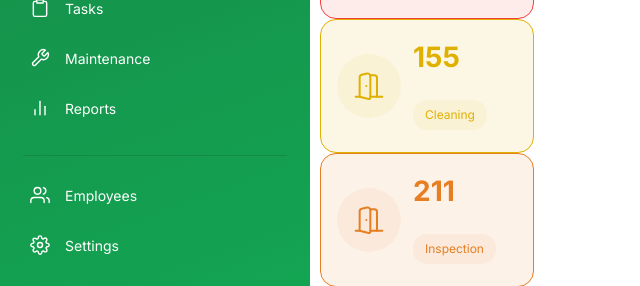
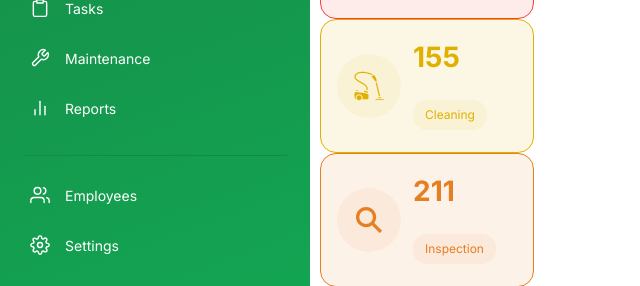
Before and after one commit to Saumya-Kanti-Sarma/SIH-practice, a React (Vite) app in the folder software/: page / in a window 1280 px wide. Shown: the part 259-545 px from the top of the page, without its empty margins (0-640 px from the left). Built offline with nearby package versions, Linux system fonts and the light colour scheme; a web font is replaced by a local one.

Commit message:
feat: added different logos

```diff
--- a/software/src/pages/Home/components/Room/Room.jsx
+++ b/software/src/pages/Home/components/Room/Room.jsx
@@ -1,4 +1,8 @@
 import { LuDoorOpen } from "react-icons/lu";
+import { GiVacuumCleaner } from "react-icons/gi";
+import { GiAutoRepair } from "react-icons/gi";
+import { IoSearchSharp } from "react-icons/io5";
+
 import "./Room.css";
 
 const statusLabels = {
@@ -9,6 +13,21 @@ const statusLabels = {
   maintainance: "Maintainance",
   booked: "Booked",
 };
+
+function RoomIcon({ status }) {
+  if (status == "cleaning") {
+    return <GiVacuumCleaner aria-hidden="true" className="room__icon" />
+  }
+  else if (status == "inspection") {
+    return <IoSearchSharp aria-hidden="true" className="room__icon" />
+  }
+  else if (status == "maintainance") {
+    return <GiAutoRepair aria-hidden="true" className="room__icon" />
+  }
+  else {
+    return <LuDoorOpen aria-hidden="true" className="room__icon" />
+  }
+}
 // status = [ready, empty, cleaning, inspection, maintainance, booked]
 const Room = ({ roomNo, status = "ready" }) => {
   const normalizedStatus = String(status).trim().toLowerCase();
@@ -20,7 +39,7 @@ const Room = ({ roomNo, status = "ready" }) => {
       className={`room room--${normalizedStatus}`}
     >
       <div className="room__icon-wrap">
-        <LuDoorOpen aria-hidden="true" className="room__icon" />
+        <RoomIcon status={status} />
       </div>
       <strong className="room__number">{roomNo}</strong>
       <span className="room__status">{statusLabel}</span>
```
